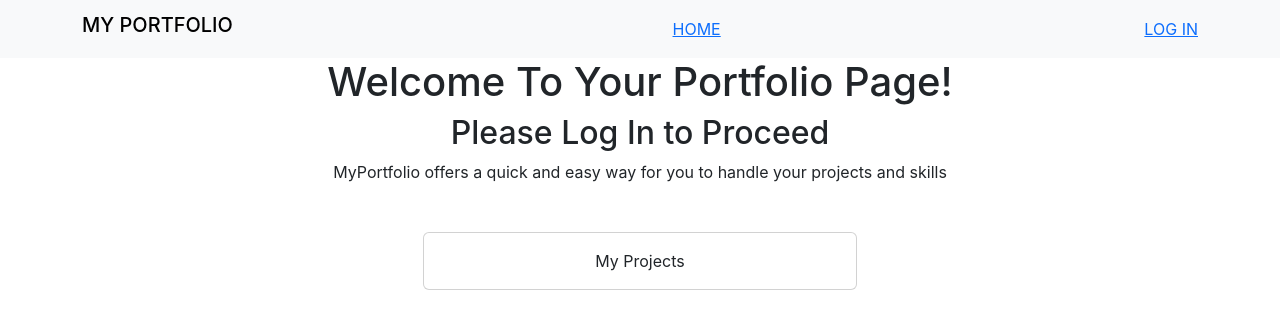
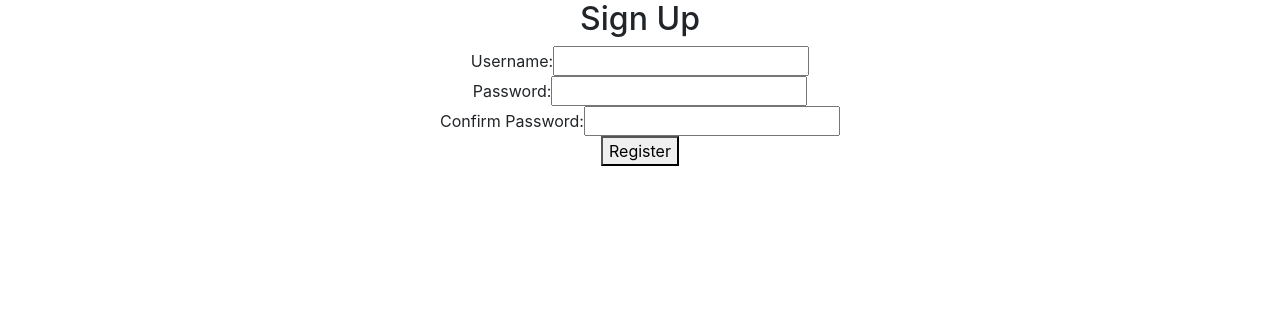
Before and after one commit to Rukorio-Vanessa/Portfolio-app-frontend, a React (Create React App) app: page /register in a window 1280 px wide. Shown: the top 328 px of the page. Built offline with nearby package versions, Linux system fonts and the light colour scheme.

Commit message:
created register component

```diff
--- a/src/App.js
+++ b/src/App.js
@@ -4,6 +4,7 @@
 import Login from './components/Login'
 import './App.css'
 import Projects from './components/Projects';
+import Register from './components/Register';
 
 
 function App() {
@@ -11,6 +12,9 @@
     <div className="App">
       <BrowserRouter>
     <Switch>
+     <Route path='/register'>
+        <Register/>
+      </Route>
       <Route path='/login'>
         <Login />
       </Route>
@@ -19,7 +23,6 @@
       </Route>
     </Switch>
     </BrowserRouter>
-    <Projects/>
     </div>
   );
 }
--- a/src/components/Navbar.js
+++ b/src/components/Navbar.js
@@ -8,8 +8,9 @@
           <div className="container">
 
             <h3 className="navbar-brand">MY PORTFOLIO</h3>
-            <NavLink to="/">HOME</NavLink>
-            <NavLink to="/login">LOG IN</NavLink>
+            <NavLink to="/">Home</NavLink>
+            <NavLink to="/login">Log in </NavLink>
+            <NavLink to="/register">Sign up</NavLink>
 
 
           </div>
--- a/src/components/Register.js
+++ b/src/components/Register.js
@@ -1,4 +1,48 @@
 import React from "react";
-function Register(){}
+import { useState } from "react";
+
+function Register(){
+
+    const [username, setUsername] = useState('');
+    const [password, setPassword] = useState('');
+    const [confirmPassword, setConfirmPassword] = useState('');
+
+    const handleRegister = (event) => {
+      event.preventDefault();
+
+      //check if the passwords are the same
+      if (password !== confirmPassword) {
+        alert("Sorry the passwords do not match!");
+        return;
+      }
+
+      // perform registration logic here
+      // ...
+
+      // redirect to another page on success
+      window.location.href = '/projects';
+    };
+
+    return (
+      <div>
+        <h2>Sign Up</h2>
+        <form onSubmit={handleRegister}>
+          <div>
+            <label>Username:</label>
+            <input type="text" value={username} onChange={(e) => setUsername(e.target.value)} />
+          </div>
+          <div>
+            <label>Password:</label>
+            <input type="password" value={password} onChange={(e) => setPassword(e.target.value)} />
+          </div>
+          <div>
+            <label>Confirm Password:</label>
+            <input type="password" value={confirmPassword} onChange={(e) => setConfirmPassword(e.target.value)} />
+          </div>
+          <button type="submit">Register</button>
+        </form>
+      </div>
+    );
+}
 
 export default Register;
```
